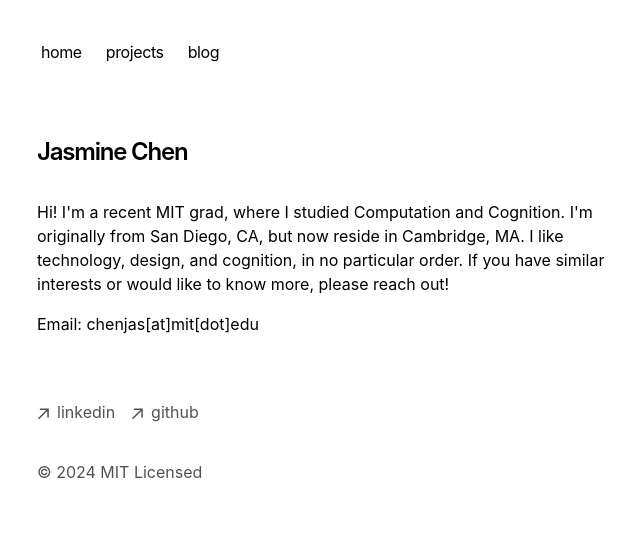
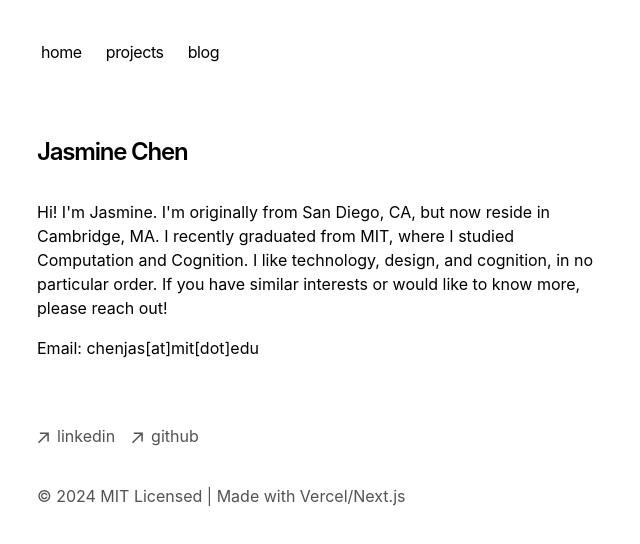
Before and after one commit to jasminecomputer/portfolio, a Next.js app: page / in a window 1280 px wide. Shown: the top 544 px of the page, without its empty margins (315-955 px from the left). Built offline with nearby package versions, Linux system fonts and the light colour scheme.

Commit message:
changes to home

```diff
--- a/app/components/footer.tsx
+++ b/app/components/footer.tsx
@@ -55,7 +55,7 @@ export default function Footer() {
         </li>*/}
       </ul>
       <p className="mt-8 text-neutral-600 dark:text-neutral-300">
-        © {new Date().getFullYear()} MIT Licensed
+        © {new Date().getFullYear()} MIT Licensed | Made with Vercel/Next.js
       </p>
     </footer>
   );
--- a/app/page.tsx
+++ b/app/page.tsx
@@ -7,8 +7,10 @@ export default function Page() {
         Jasmine Chen
       </h1>
       <p className="mb-4">
-        {`Hi! I'm a recent MIT grad, where I studied Computation and Cognition. I'm originally
-        from San Diego, CA, but now reside in Cambridge, MA. I like technology, design,
+        {`Hi! I'm Jasmine. I'm originally
+        from San Diego, CA, but now reside in Cambridge, MA.
+        I recently graduated from MIT, where I studied
+        Computation and Cognition. I like technology, design,
         and cognition, in no particular order. If you
         have similar interests or would like to know more, please reach out!
         `}
```
Also changed, not shown: 1 other file (tests, documents, lock files or other folders).
